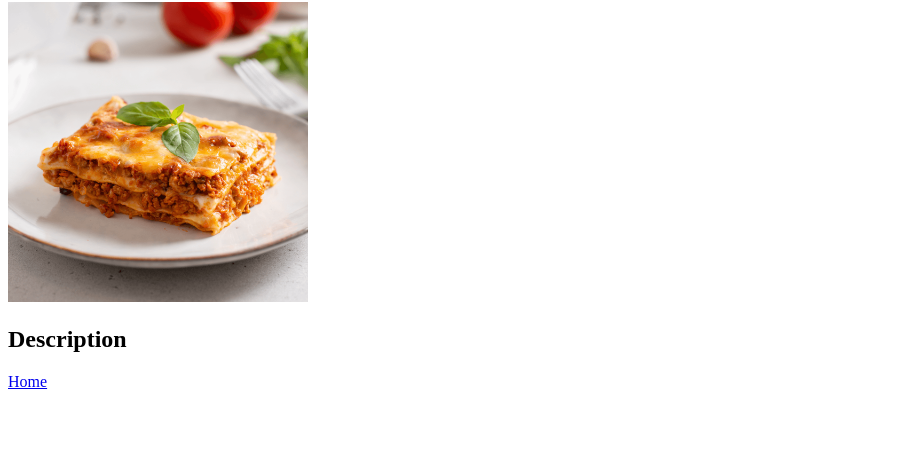
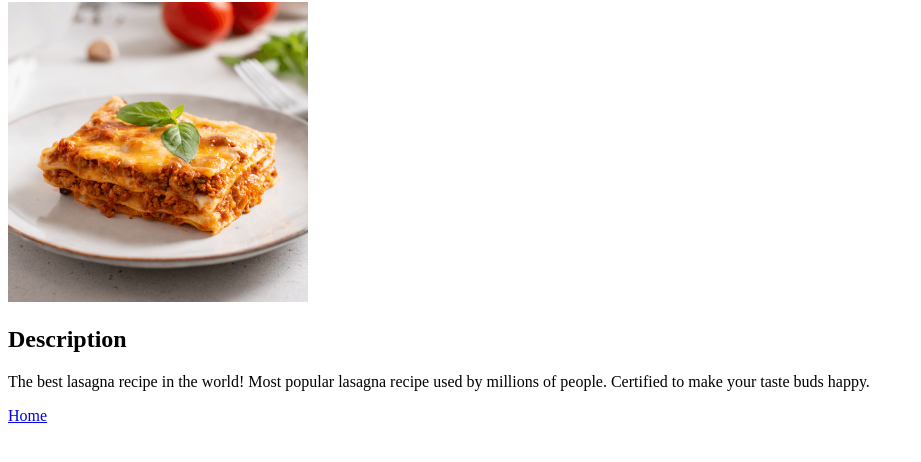
Before and after one commit to Ryany0/odin-recipes, a plain HTML site: page recipes/lasagna.html in a window 1280 px wide. Shown: the part 78-540 px from the top of the page, without its empty margins (0-921 px from the left). Drawn offline with Linux system fonts and the light colour scheme.

Commit message:
Add description to lasagna

```diff
--- a/recipes/lasagna.html
+++ b/recipes/lasagna.html
@@ -9,6 +9,7 @@
     <h1>Lasagna Recipe</h1>
     <img src="../images/lasagna.png" alt="An image of lasagna." width="300" height="300">
     <h2>Description</h2>
+    <p>The best lasagna recipe in the world! Most popular lasagna recipe used by millions of people. Certified to make your taste buds happy.</p>
 
     <a href="../index.html">Home</a>
 
```
